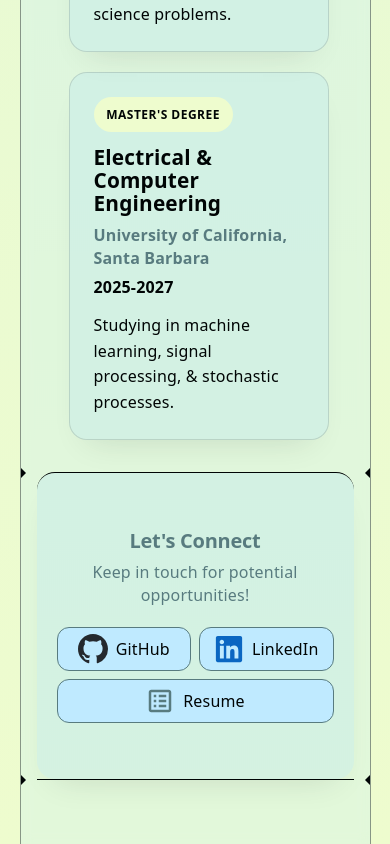
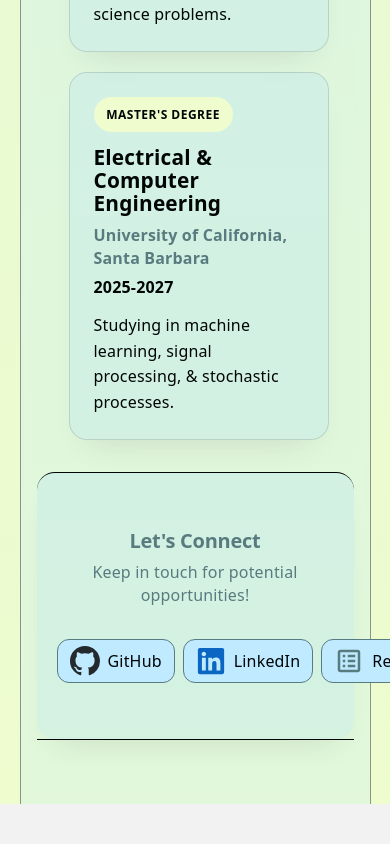
Before and after one commit to Mosherof/melissa-portfolio, a React (Vite) app: page / in a window 390 px wide. Shown: the part 7585-8429 px from the top of the page. After the commit the page ends 8389 px from the top, so only its background shows below. Built offline with nearby package versions, Linux system fonts and the light colour scheme.

Commit message:
compiling error

```diff
--- a/src/App.css
+++ b/src/App.css
@@ -603,52 +603,4 @@ section:first-of-type {
       background: #FCD3DE99;
     }
   }
-
-  @media (max-width: 1024px) {
-    margin-top: 20px;
-    flex-wrap: wrap;
-    justify-content: center;
-
-    li {
-      flex: 1 1 calc(50% - 8px);
-
-    }
-
-    a {
-      width: 100%;
-      justify-content: center;
-      box-sizing: border-box;
-    }
-  }
 }
-
-#spacer {
-  height: 88px;
-  border-top: 1px solid var(--border);
-  @media (max-width: 1024px) {
-    height: 48px;
-  }
-}
-
-.ticks {
-  position: relative;
-  width: 100%;
-
-  &::before,
-  &::after {
-    content: '';
-    position: absolute;
-    top: -4.5px;
-    border: 5px solid transparent;
-  }
-
-  &::before {
-    left: 0;
-    border-left-color: var(--border);
-  }
-
-  &::after {
-    right: 0;
-    border-right-color: var(--border);
-  }
-}
```
